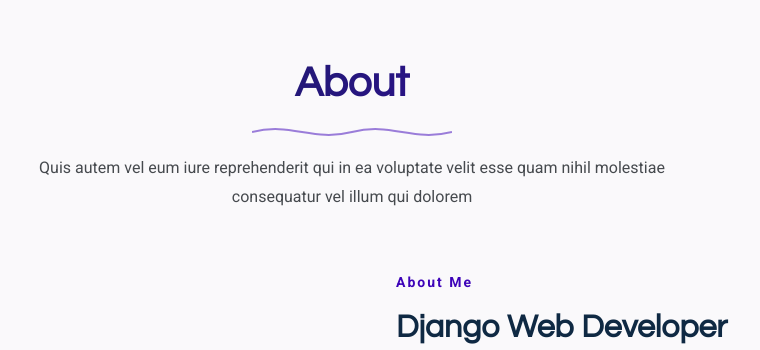
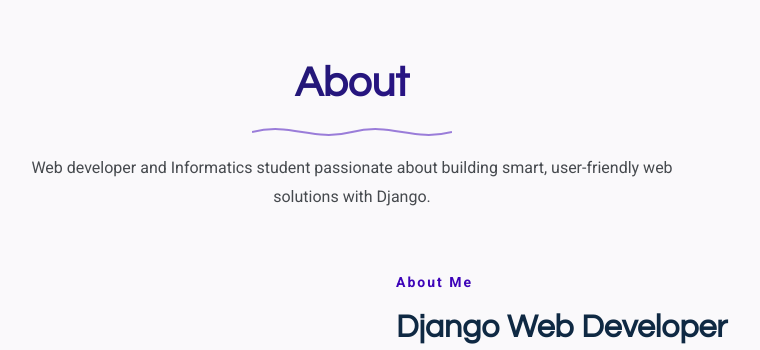
Before and after one commit to ExcelsKennedy2/portfolio-app, a Django app: page / in a window 1280 px wide. Shown: the part 760-1110 px from the top of the page, without its empty margins (288-1048 px from the left). Run offline with Django 5.2, Linux system fonts and the light colour scheme; data comes from the database, SQL or seed files in the repository; some libraries are stand-ins or nearby versions.

Commit message:
edited index.html

```diff
--- a/core/templates/index.html
+++ b/core/templates/index.html
@@ -111,7 +111,7 @@
             <path d="M 0,10 C 40,0 60,20 100,10 C 140,0 160,20 200,10" fill="none" stroke="currentColor" stroke-width="2"></path>
           </svg>
         </div>
-        <p>Quis autem vel eum iure reprehenderit qui in ea voluptate velit esse quam nihil molestiae consequatur vel illum qui dolorem</p>
+        <p>Web developer and Informatics student passionate about building smart, user-friendly web solutions with Django.</p>
       </div><!-- End Section Title -->
 
       <div class="container" data-aos="fade-up" data-aos-delay="100">
```
